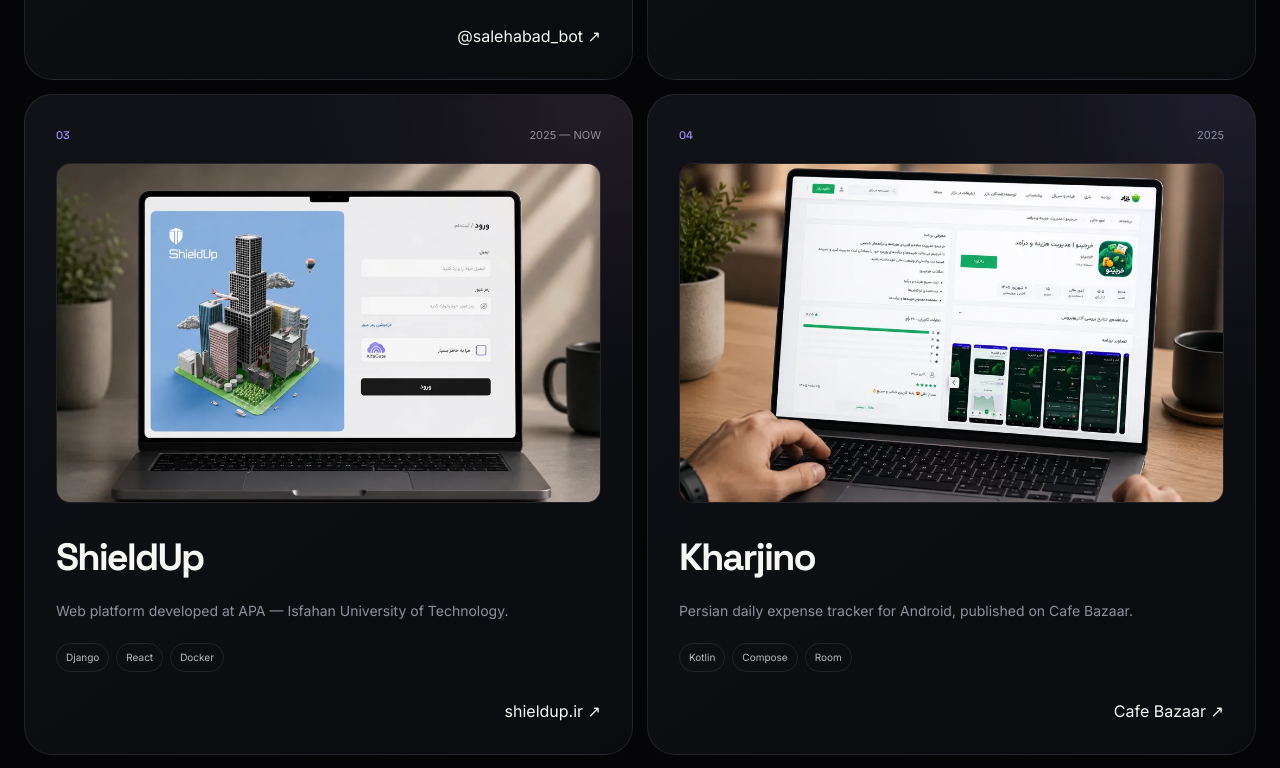
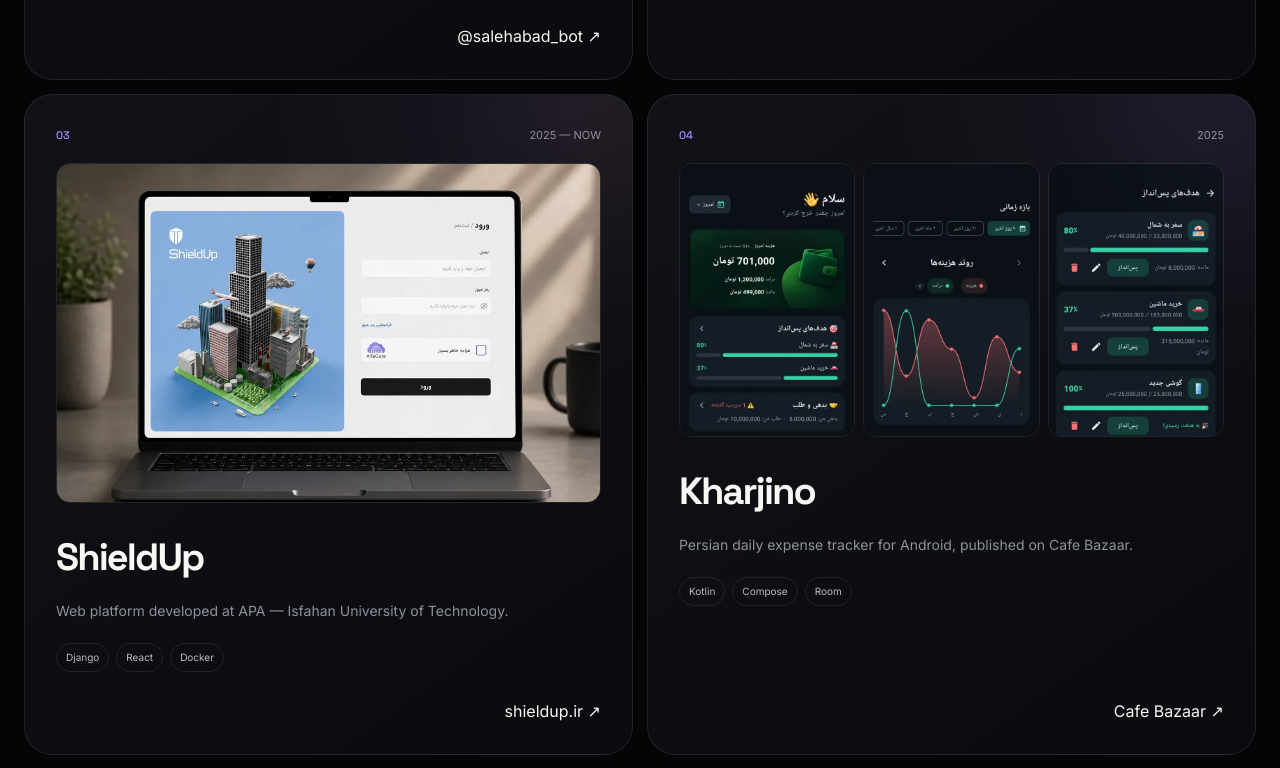
Before and after one commit to hsalimi79/hsalimi79.github.io, a plain HTML site: page index.html in a window 1280 px wide. Shown: the part 3711-4479 px from the top of the page. Drawn offline with Linux system fonts and the light colour scheme.

Commit message:
Use app screenshots for Kharjino card

```diff
--- a/index.html
+++ b/index.html
@@ -92,6 +92,7 @@
 .project .shots .shot{margin-top:0;aspect-ratio:4/3}
 .project:has(.shot){padding-bottom:82px}
 .project:has(.links){padding-bottom:122px}
+.project .shots.phones .shot{aspect-ratio:9/14;object-position:top}
 .project:hover{transform:translateY(-6px);border-color:rgba(155,124,255,.35);box-shadow:0 25px 55px rgba(0,0,0,.28)}
 .project:after{content:"";position:absolute;width:180px;height:180px;border-radius:50%;background:var(--accent);filter:blur(90px);opacity:.1;right:-80px;top:-70px}
 .project:nth-child(2):after{background:var(--accent2)}.project:nth-child(3):after{background:#ff8f70}
@@ -269,7 +270,7 @@
 <article class="project"><div class="project-top"><span class="project-num">01</span><span>2026</span></div><img class="shot" src="images/salehabad.webp" alt="Salehabad Telegram bot screenshot" loading="lazy" style="object-position:50% 25%"><h3>Salehabad Bot</h3><p data-en="Telegram bots that automatically receive channel posts and forward them via API to other platforms such as Eitaa — two bots handling automated content transfer." data-fa="ربات‌های پروژه صالح‌آباد که پست‌های کانال‌های تلگرام را خودکار دریافت کرده و با API به پلتفرم‌های دیگر مثل ایتا منتقل می‌کنند؛ شامل دو ربات برای انتقال خودکار محتوا.">Telegram bots that automatically receive channel posts and forward them via API to other platforms such as Eitaa — two bots handling automated content transfer.</p><div class="tags"><span class="tag">Telegram API</span><span class="tag">Eitaa API</span><span class="tag">Automation</span></div><a class="link" href="https://t.me/salehabad_bot" target="_blank">@salehabad_bot ↗</a></article>
 <article class="project"><div class="project-top"><span class="project-num">02</span><span>2026</span></div><img class="shot" src="images/fericovpn.webp" alt="FeriCoVPN Telegram bot screenshot" loading="lazy" style="object-position:50% 40%"><h3>FeriCoVPN</h3><p data-en="Telegram VPN sales bot where users browse plans, buy subscriptions, pay online and manage their own service." data-fa="ربات تلگرامی فروش VPN که کاربران از طریق آن می‌توانند پلن‌ها را ببینند، اشتراک بخرند، پرداخت کنند و سرویس خودشان را مدیریت کنند.">Telegram VPN sales bot where users browse plans, buy subscriptions, pay online and manage their own service.</p><div class="tags"><span class="tag">Telegram Bot</span><span class="tag">Payments</span><span class="tag">Automation</span></div></article>
 <article class="project"><div class="project-top"><span class="project-num">03</span><span>2025 — NOW</span></div><img class="shot" src="images/shieldup.webp" alt="ShieldUp platform screenshot" loading="lazy" style="object-position:50% 30%"><h3>ShieldUp</h3><p data-en="Web platform developed at APA — Isfahan University of Technology." data-fa="پلتفرم وب توسعه‌یافته در مرکز آپا دانشگاه صنعتی اصفهان.">Web platform developed at APA — Isfahan University of Technology.</p><div class="tags"><span class="tag">Django</span><span class="tag">React</span><span class="tag">Docker</span></div><a class="link" href="https://shieldup.ir" target="_blank">shieldup.ir ↗</a></article>
-<article class="project"><div class="project-top"><span class="project-num">04</span><span>2025</span></div><img class="shot" src="images/kharjino.webp" alt="Kharjino app screenshot" loading="lazy" style="object-position:50% 30%"><h3>Kharjino</h3><p data-en="Persian daily expense tracker for Android, published on Cafe Bazaar." data-fa="اپلیکیشن ثبت هزینه روزانه فارسی برای اندروید، منتشرشده در کافه‌بازار.">Persian daily expense tracker for Android, published on Cafe Bazaar.</p><div class="tags"><span class="tag">Kotlin</span><span class="tag">Compose</span><span class="tag">Room</span></div><a class="link" href="https://cafebazaar.ir/app/ir.kharjino.app" target="_blank">Cafe Bazaar ↗</a></article>
+<article class="project"><div class="project-top"><span class="project-num">04</span><span>2025</span></div><div class="shots phones"><img class="shot" src="images/kharjino-home.webp" alt="Kharjino app — home" loading="lazy"><img class="shot" src="images/kharjino-stats.webp" alt="Kharjino app — statistics" loading="lazy"><img class="shot" src="images/kharjino-goals.webp" alt="Kharjino app — savings goals" loading="lazy"></div><h3>Kharjino</h3><p data-en="Persian daily expense tracker for Android, published on Cafe Bazaar." data-fa="اپلیکیشن ثبت هزینه روزانه فارسی برای اندروید، منتشرشده در کافه‌بازار.">Persian daily expense tracker for Android, published on Cafe Bazaar.</p><div class="tags"><span class="tag">Kotlin</span><span class="tag">Compose</span><span class="tag">Room</span></div><a class="link" href="https://cafebazaar.ir/app/ir.kharjino.app" target="_blank">Cafe Bazaar ↗</a></article>
 <article class="project"><div class="project-top"><span class="project-num">05</span><span>2024 — 2025</span></div><div class="shots"><img class="shot" src="images/alireza-resume.webp" alt="Alireza Mehraban resume website" loading="lazy" style="object-position:50% 30%"><img class="shot" src="images/sara-resume.webp" alt="Sara Moslemi resume website" loading="lazy" style="object-position:50% 30%"><img class="shot" src="images/aghasi-resume.webp" alt="Aghasi resume website" loading="lazy" style="object-position:50% 30%"></div><h3>Resume Websites</h3><p data-en="Bilingual personal resume and portfolio websites for freelance clients." data-fa="سایت‌های رزومه و پورتفولیو شخصی دوزبانه برای مشتریان فریلنس.">Bilingual personal resume and portfolio websites for freelance clients.</p><div class="tags"><span class="tag">HTML</span><span class="tag">CSS</span><span class="tag">JavaScript</span></div><div class="links"><a class="link" href="https://alirezamehraban.ir" target="_blank">alirezamehraban.ir ↗</a><a class="link" href="https://sara-moslemi.resumio.ir" target="_blank">sara-moslemi.resumio.ir ↗</a><a class="link" href="https://aghasi.resumio.ir" target="_blank">aghasi.resumio.ir ↗</a></div></article>
 <article class="project"><div class="project-top"><span class="project-num">06</span><span>2024</span></div><img class="shot" src="images/daryaazma.webp" alt="Daryaazma website screenshot" loading="lazy" style="object-position:50% 0%"><h3>Daryaazma</h3><p data-en="Corporate website and analytics dashboard for water quality monitoring." data-fa="سایت شرکتی و داشبورد تحلیلی برای پایش کیفیت آب.">Corporate website and analytics dashboard for water quality monitoring.</p><div class="tags"><span class="tag">Django</span><span class="tag">React</span><span class="tag">IoT</span></div><a class="link" href="https://daryaazma.ir" target="_blank">daryaazma.ir ↗</a></article>
 <article class="project"><div class="project-top"><span class="project-num">07</span><span>2023</span></div><h3>Telegram Bot</h3><p data-en="Automated Telegram group management bot with persistent PostgreSQL storage." data-fa="ربات مدیریت خودکار گروه تلگرام با ذخیره‌سازی پایدار PostgreSQL.">Automated Telegram group management bot with persistent PostgreSQL storage.</p><div class="tags"><span class="tag">Python</span><span class="tag">Pyrogram</span><span class="tag">PostgreSQL</span></div><a class="link" href="https://github.com/hsalimi79/pyrogramTelegramBot" target="_blank">GitHub ↗</a></article>
```
Also changed, not shown: images/kharjino-goals.webp (added), images/kharjino-home.webp (added), images/kharjino-stats.webp (added), images/kharjino.webp (deleted).
